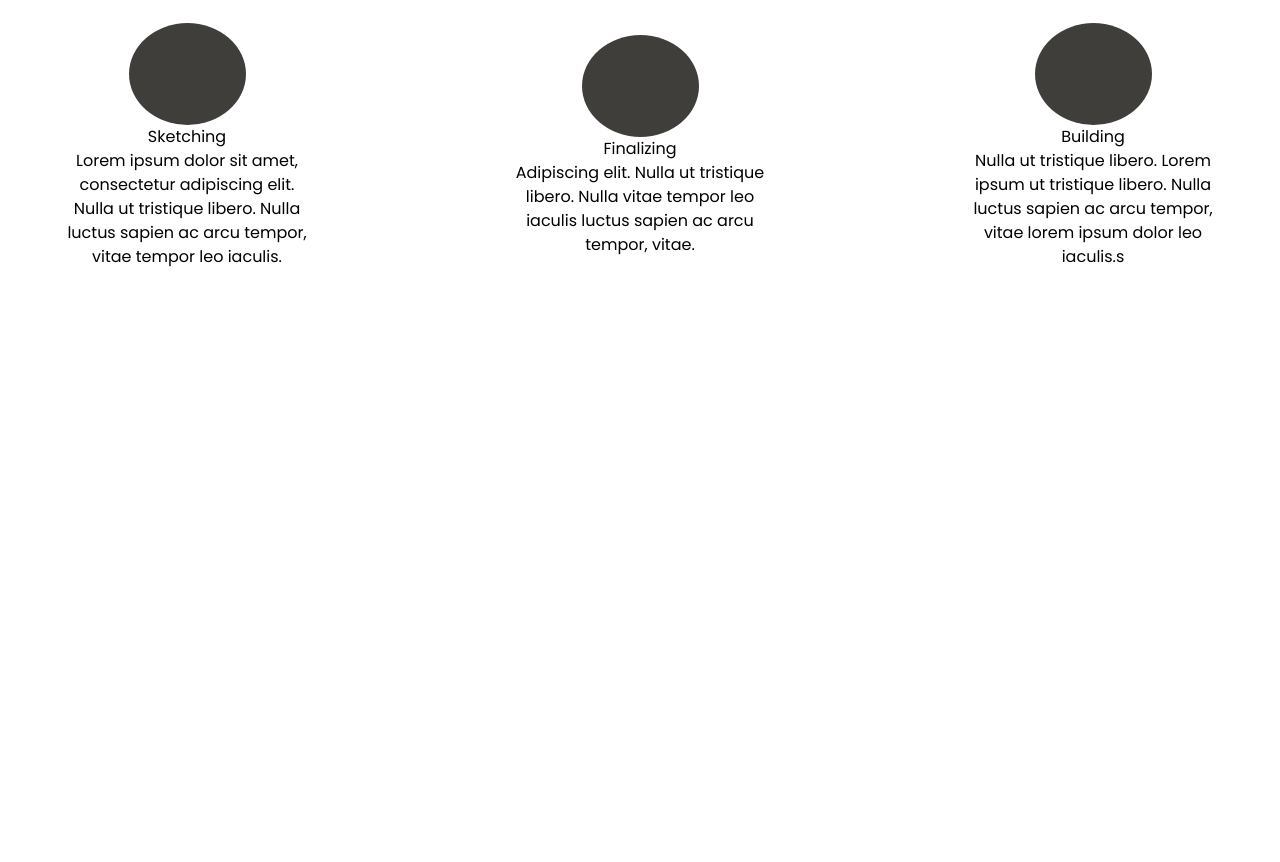
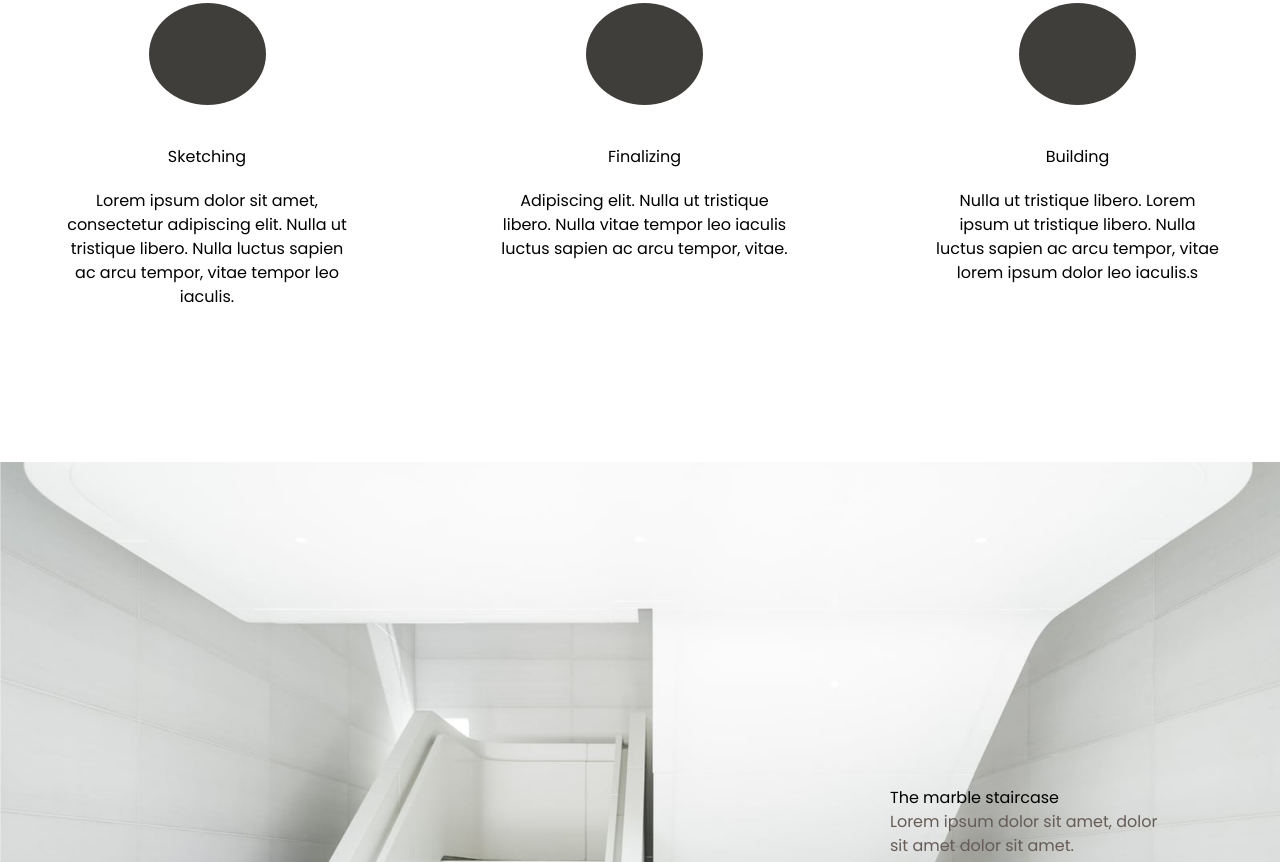
Before and after one commit to 1BugsBunny1/my-site, a plain HTML site: page index.html in a window 1280 px wide. Shown: the part 2418-3280 px from the top of the page. Before the commit the page ends 2880 px from the top, so only its background shows below. Drawn offline with Linux system fonts and the light colour scheme.

Commit message:
Add section4

```diff
--- a/index.html
+++ b/index.html
@@ -99,14 +99,16 @@
     <section class="section3">
       <div class="section3-content">
         <div class="section3-content-p">
-          <p style="font-size: 14px">Our Process</p>
+          <p style="font-size: 14px; margin-bottom: 20px; color: #645c55">
+            Our Process
+          </p>
           <p style="font-size: 39px">How we do what we do</p>
         </div>
         <ul class="section3-ul">
           <li>
             <div class="li-div"></div>
-            <p>Sketching</p>
-            <p>
+            <p style="margin-bottom: 20px">Sketching</p>
+            <p style="width: 294px">
               Lorem ipsum dolor sit amet, consectetur adipiscing elit. Nulla ut
               tristique libero. Nulla luctus sapien ac arcu tempor, vitae tempor
               leo iaculis.
@@ -114,16 +116,16 @@
           </li>
           <li>
             <div class="li-div"></div>
-            <p>Finalizing</p>
-            <p>
+            <p style="margin-bottom: 20px">Finalizing</p>
+            <p style="width: 292px">
               Adipiscing elit. Nulla ut tristique libero. Nulla vitae tempor leo
               iaculis luctus sapien ac arcu tempor, vitae.
             </p>
           </li>
           <li>
             <div class="li-div"></div>
-            <p>Building</p>
-            <p>
+            <p style="margin-bottom: 20px">Building</p>
+            <p style="width: 285px">
               Nulla ut tristique libero. Lorem ipsum ut tristique libero. Nulla
               luctus sapien ac arcu tempor, vitae lorem ipsum dolor leo
               iaculis.s
@@ -132,5 +134,13 @@
         </ul>
       </div>
     </section>
+    <section class="section4">
+      <div class="section4-content">
+        <p>The marble staircase</p>
+        <p style="width: 285px; color: #645c55">
+          Lorem ipsum dolor sit amet, dolor sit amet dolor sit amet.
+        </p>
+      </div>
+    </section>
   </body>
 </html>
--- a/style.css
+++ b/style.css
@@ -164,6 +164,7 @@ section {
 
 .li-div {
   margin: 0 auto;
+  margin-bottom: 40px;
   width: 117px;
   height: 102px;
   border-radius: 50%;
@@ -177,12 +178,10 @@ section {
 .section3-ul {
   display: flex;
   justify-content: space-between;
-  align-items: center;
 }
 
 .section3-ul li {
   padding: 0 20px;
-  width: 294px;
   text-align: center;
 }
 
@@ -190,3 +189,15 @@ section {
   text-align: center;
   margin-bottom: 40px;
 }
+
+.section4 {
+  background-image: url(img/4.jpg);
+  background-repeat: no-repeat;
+  background-size: cover;
+  background-position: center;
+}
+
+.section4-content {
+  width: 300px;
+  margin-left: 800px;
+}
```
Also changed, not shown: img/4.jpg (added).
